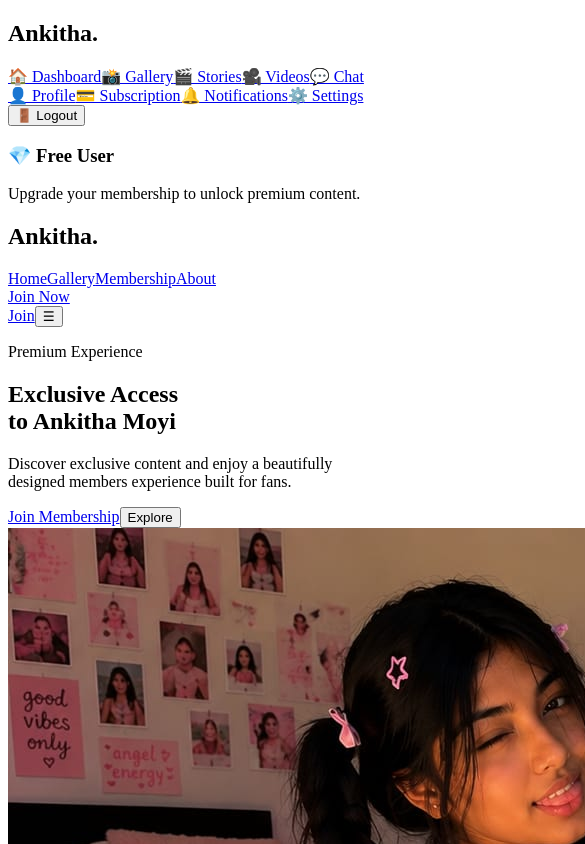
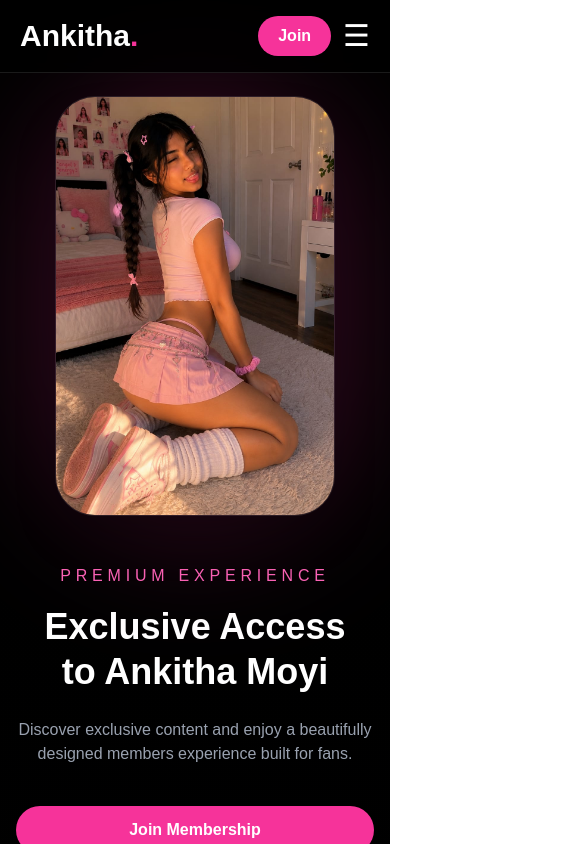
Before and after one commit to adarsh1608s-design/ankitha-moyi, a Next.js app: page / in a window 390 px wide. Shown: the top 844 px of the page, 585 px wide, since content can reach past the window. Built offline with nearby package versions, Linux system fonts and the light colour scheme; no server answers.

Commit message:
Responsive mobile dashboard

```diff
--- a/app/layout.tsx
+++ b/app/layout.tsx
@@ -1,19 +1,33 @@
-import DashboardSidebar from "@/components/DashboardSidebar";
+import type { Metadata } from "next";
+import { Geist, Geist_Mono } from "next/font/google";
+import "./globals.css";
 
-export default function DashboardLayout({
+const geistSans = Geist({
+  variable: "--font-geist-sans",
+  subsets: ["latin"],
+});
+
+const geistMono = Geist_Mono({
+  variable: "--font-geist-mono",
+  subsets: ["latin"],
+});
+
+export const metadata: Metadata = {
+  title: "Create Next App",
+  description: "Generated by create next app",
+};
+
+export default function RootLayout({
   children,
-}: {
+}: Readonly<{
   children: React.ReactNode;
-}) {
+}>) {
   return (
-    <div className="min-h-screen bg-gradient-to-b from-black via-zinc-950 to-black lg:flex">
-
-      <DashboardSidebar />
-
-      <main className="flex-1 px-5 py-6 lg:p-8">
-        {children}
-      </main>
-
-    </div>
+    <html
+      lang="en"
+      className={`${geistSans.variable} ${geistMono.variable} h-full antialiased`}
+    >
+      <body className="min-h-full flex flex-col">{children}</body>
+    </html>
   );
 }
```
